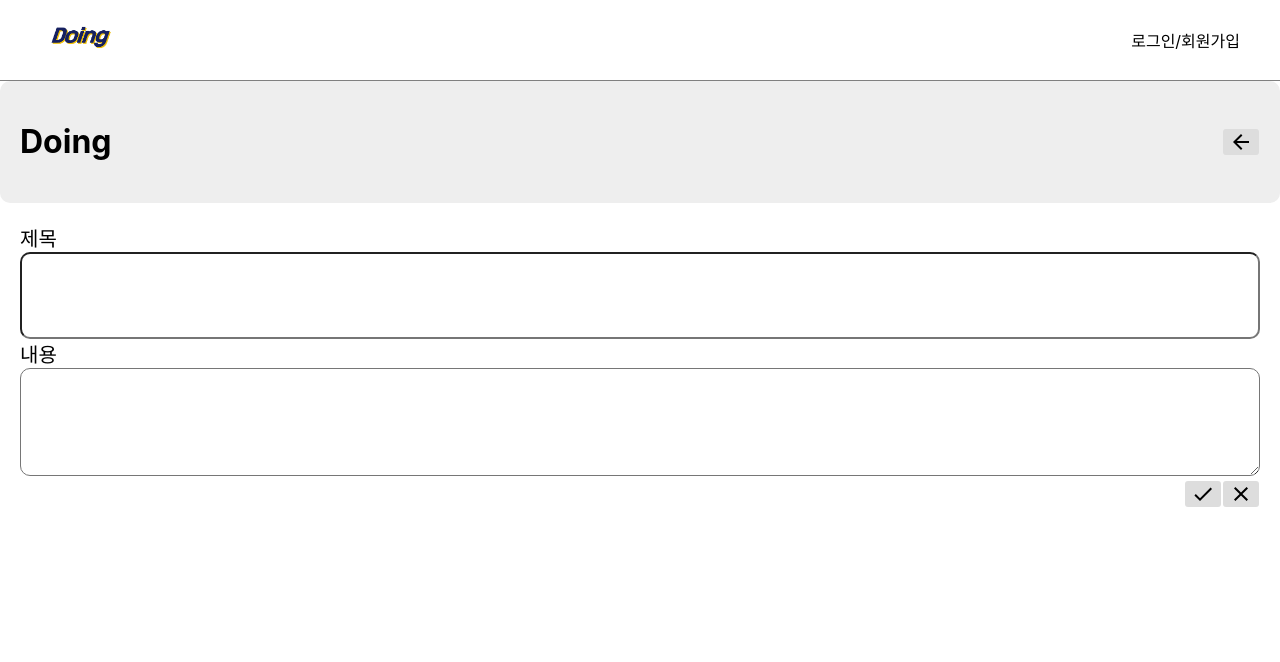
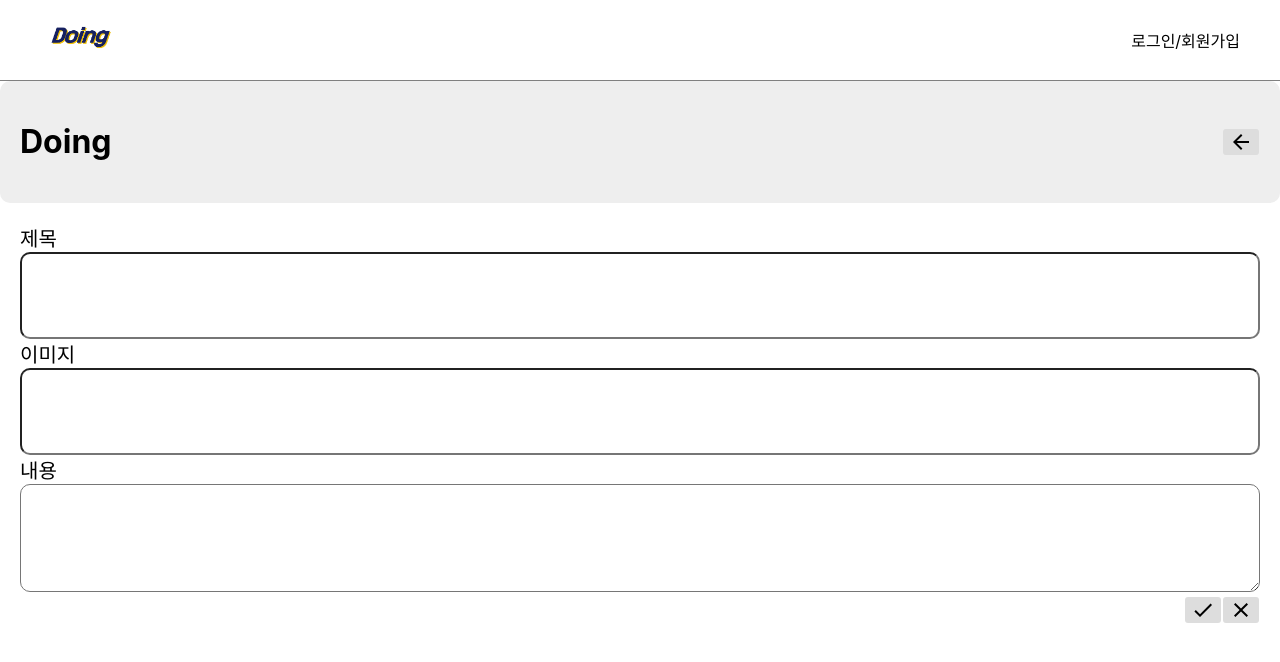
Before and after one commit to IngJun/doing_front, a React (Create React App) app: page /posting in a window 1280 px wide. Shown: the top 662 px of the page. Built offline with nearby package versions, Linux system fonts and the light colour scheme.

Commit message:
before merge

```diff
--- a/package.json
+++ b/package.json
@@ -23,6 +23,7 @@
     "react-router-dom": "^6.3.0",
     "react-scripts": "^5.0.1",
     "redux": "^4.2.0",
+    "redux-persist": "^6.0.0",
     "styled-components": "^5.3.5",
     "universal-cookie": "^4.0.4",
     "web-vitals": "^2.1.4"
--- a/src/pages/posting/Posting.jsx
+++ b/src/pages/posting/Posting.jsx
@@ -36,6 +36,10 @@ const Posting = (props) => {
                     <StyledInput type="text" ref={title_ref} id='title-input' />
                 </div>
                 <div>
+                    <StyledLabel htmlFor='image-input'>이미지</StyledLabel><br />
+                    <StyledImageArea ref={content_ref} id='image-input' />
+                </div>
+                <div>
                     <StyledLabel htmlFor='content-input'>내용</StyledLabel><br />
                     <StyledTextArea ref={content_ref} id='content-input' />
                 </div>
@@ -69,6 +73,16 @@ const StyledInput = styled.input`
     font-size: 20px;
 `;
 
+const StyledImageArea = styled.input`
+    box-sizing: border-box;
+    width: 100%;
+    padding: 30px;
+    margin: 0px;
+    border: 1 solid #eee;
+    border-radius: 10px;
+    font-size: 20px;
+`;
+
 const StyledTextArea = styled.textarea`
     box-sizing: border-box;
     width: 100%;
@@ -77,7 +91,6 @@ const StyledTextArea = styled.textarea`
     border: 1 solid #eee;
     border-radius: 10px;
     font-size: 20px;
-    resize: vertical;
 `;
 
 const ButtonGroup = styled.div`
--- a/src/pages/postpage/Postpage.jsx
+++ b/src/pages/postpage/Postpage.jsx
@@ -49,8 +49,8 @@ const PostPage = () => {
                         <ButtonGroup>
                             <Button text={<EditIcon />} action={() => { setPostEdit(!postedit) }} />
                         </ButtonGroup>
-                        {/* <h1>{current_post.title}</h1>
-                        <StyledPre>{current_post.content}</StyledPre> */}
+                        <h1>{current_post.title}</h1>
+                        <StyledPre>{current_post.content}</StyledPre>
                     </PostWrapper>
                 </>
                 :
--- a/src/redux/modules/posts_slice.js
+++ b/src/redux/modules/posts_slice.js
@@ -18,7 +18,7 @@ export const postSlice = createSlice({
             { post_id: '1', id: '3', content: 'doing example 3' },
             { post_id: '1', id: '4', content: 'doing example 4' }
         ],
-        current_post: [],
+        current_post: {},
         current_doing: [],
     },
     reducers: {
```
Also changed, not shown: src/firebase/firebase.js (deleted, +0 -21 lines), 1 other file (tests, documents, lock files or other folders).
